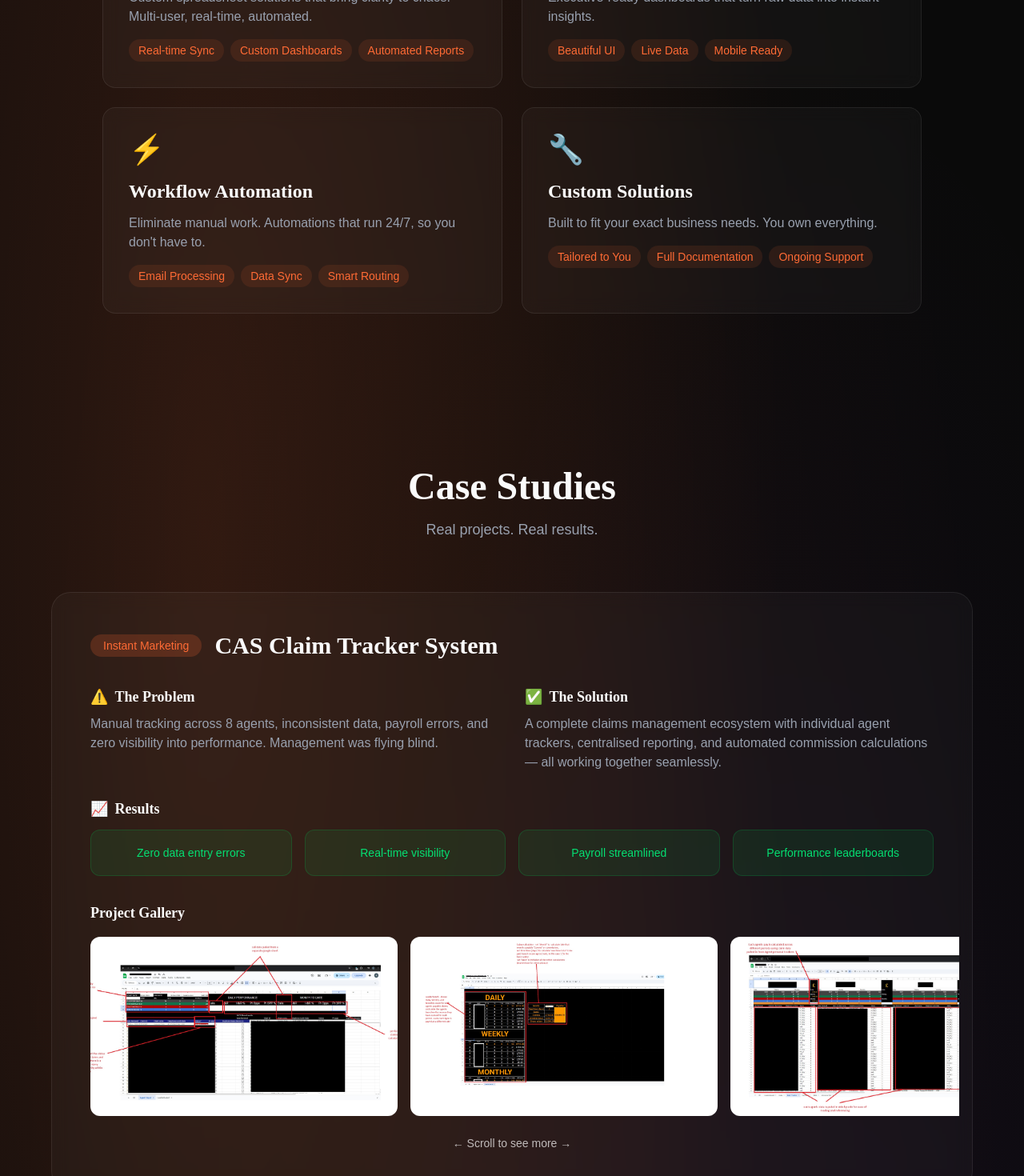
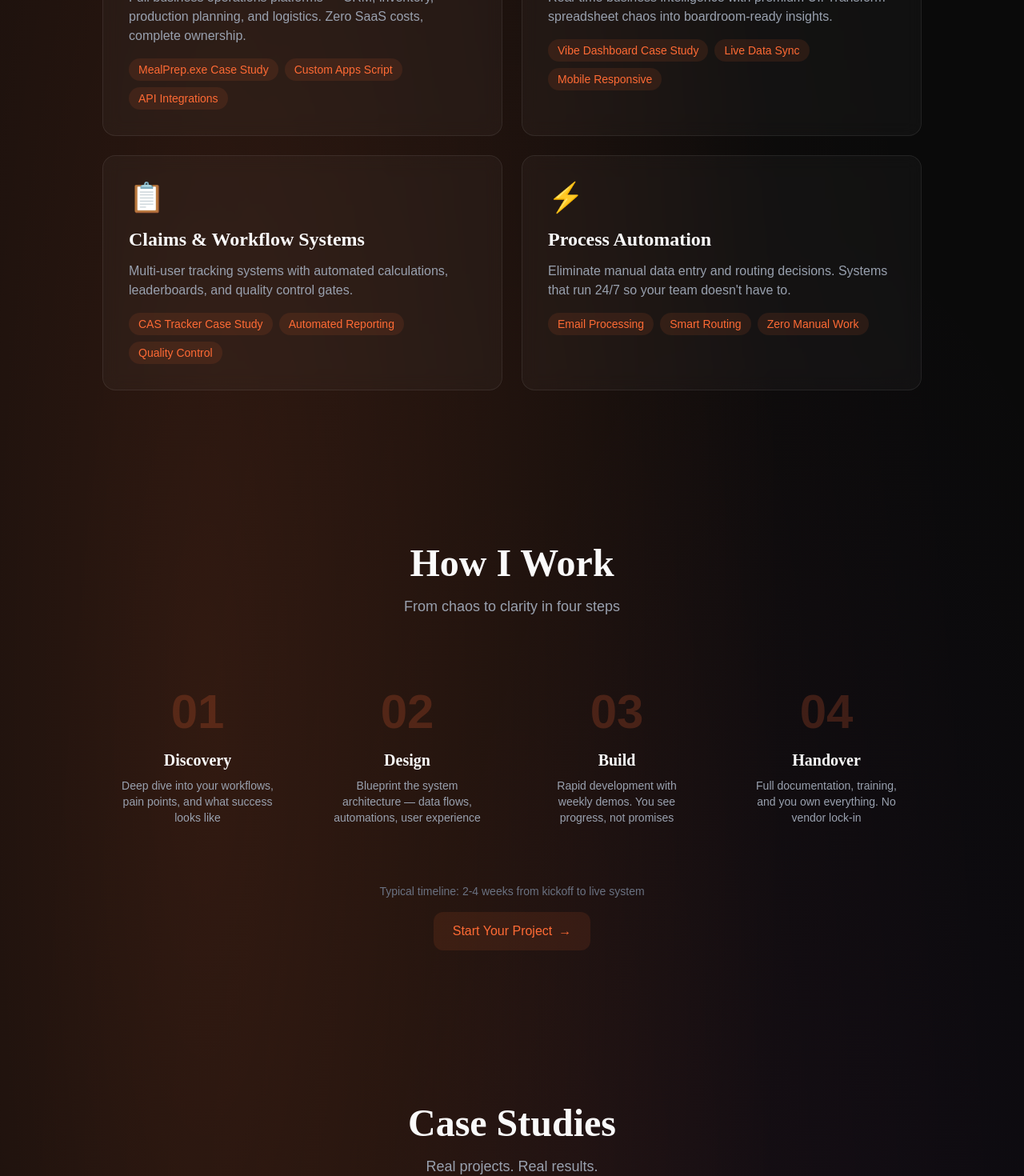
Before and after one commit to andrewa-alt/aremu-consulting, a Next.js app: page / in a window 1280 px wide. Shown: the part 1200-2670 px from the top of the page at 80% size. Built offline with nearby package versions, Linux system fonts and the light colour scheme.

Commit message:
Add Process section and update Services with case study proof points

```diff
--- a/src/app/page.tsx
+++ b/src/app/page.tsx
@@ -171,10 +171,10 @@ export default function HomePage() {
 
           <div className="grid md:grid-cols-2 gap-6 max-w-5xl mx-auto">
             {[
-              { icon: '📊', title: 'Spreadsheet Systems', desc: 'Custom spreadsheet solutions that bring clarity to chaos. Multi-user, real-time, automated.', tags: ['Real-time Sync', 'Custom Dashboards', 'Automated Reports'] },
-              { icon: '🖥️', title: 'Dashboard Development', desc: 'Executive-ready dashboards that turn raw data into instant insights.', tags: ['Beautiful UI', 'Live Data', 'Mobile Ready'] },
-              { icon: '⚡', title: 'Workflow Automation', desc: "Eliminate manual work. Automations that run 24/7, so you don't have to.", tags: ['Email Processing', 'Data Sync', 'Smart Routing'] },
-              { icon: '🔧', title: 'Custom Solutions', desc: 'Built to fit your exact business needs. You own everything.', tags: ['Tailored to You', 'Full Documentation', 'Ongoing Support'] },
+              { icon: '🏭', title: 'ERP Systems in Google Sheets', desc: 'Full business operations platforms — CRM, inventory, production planning, and logistics. Zero SaaS costs, complete ownership.', tags: ['MealPrep.exe Case Study', 'Custom Apps Script', 'API Integrations'] },
+              { icon: '📊', title: 'Executive Dashboards', desc: 'Real-time business intelligence with premium UI. Transform spreadsheet chaos into boardroom-ready insights.', tags: ['Vibe Dashboard Case Study', 'Live Data Sync', 'Mobile Responsive'] },
+              { icon: '📋', title: 'Claims & Workflow Systems', desc: 'Multi-user tracking systems with automated calculations, leaderboards, and quality control gates.', tags: ['CAS Tracker Case Study', 'Automated Reporting', 'Quality Control'] },
+              { icon: '⚡', title: 'Process Automation', desc: "Eliminate manual data entry and routing decisions. Systems that run 24/7 so your team doesn't have to.", tags: ['Email Processing', 'Smart Routing', 'Zero Manual Work'] },
             ].map((service, index) => (
               <ScrollReveal key={index} delay={index * 0.1}>
                 <motion.div
@@ -197,6 +197,54 @@ export default function HomePage() {
               </ScrollReveal>
             ))}
           </div>
+        </div>
+      </section>
+
+      {/* How I Work - Process Section */}
+      <section id="process" className="py-24 relative">
+        <div className="container mx-auto px-6">
+          <ScrollReveal className="text-center mb-16">
+            <h2 className="text-4xl md:text-5xl font-bold text-white mb-4">
+              How I Work
+            </h2>
+            <p className="text-lg text-gray-400 max-w-2xl mx-auto">
+              From chaos to clarity in four steps
+            </p>
+          </ScrollReveal>
+
+          <div className="grid md:grid-cols-4 gap-6 max-w-5xl mx-auto">
+            {[
+              { num: '01', title: 'Discovery', desc: 'Deep dive into your workflows, pain points, and what success looks like' },
+              { num: '02', title: 'Design', desc: 'Blueprint the system architecture — data flows, automations, user experience' },
+              { num: '03', title: 'Build', desc: 'Rapid development with weekly demos. You see progress, not promises' },
+              { num: '04', title: 'Handover', desc: 'Full documentation, training, and you own everything. No vendor lock-in' },
+            ].map((step, index) => (
+              <ScrollReveal key={index} delay={index * 0.1}>
+                <div className="text-center group p-6">
+                  <div className="text-6xl font-bold text-accent/20 group-hover:text-accent/40 transition-colors mb-4">
+                    {step.num}
+                  </div>
+                  <h3 className="text-xl font-bold mb-2 text-white">{step.title}</h3>
+                  <p className="text-gray-400 text-sm">{step.desc}</p>
+                </div>
+              </ScrollReveal>
+            ))}
+          </div>
+
+          <ScrollReveal delay={0.4}>
+            <div className="mt-12 text-center">
+              <p className="text-gray-500 text-sm mb-4">Typical timeline: 2-4 weeks from kickoff to live system</p>
+              <motion.a
+                href="#contact"
+                className="inline-flex items-center gap-2 px-6 py-3 bg-accent/10 hover:bg-accent/20 text-accent rounded-xl font-medium transition-all duration-300"
+                whileHover={{ scale: 1.02 }}
+                whileTap={{ scale: 0.98 }}
+              >
+                Start Your Project
+                <span>→</span>
+              </motion.a>
+            </div>
+          </ScrollReveal>
         </div>
       </section>
 
--- a/src/config/site.ts
+++ b/src/config/site.ts
@@ -9,8 +9,8 @@ export const siteConfig = {
   nav: {
     links: [
       { label: "Services", href: "#services" },
-      { label: "About", href: "#about" },
-      { label: "FAQ", href: "#faq" },
+      { label: "Process", href: "#process" },
+      { label: "Work", href: "#portfolio" },
       { label: "Contact", href: "#contact" },
     ],
     cta: { label: "Get Started", href: "#contact" },
```
